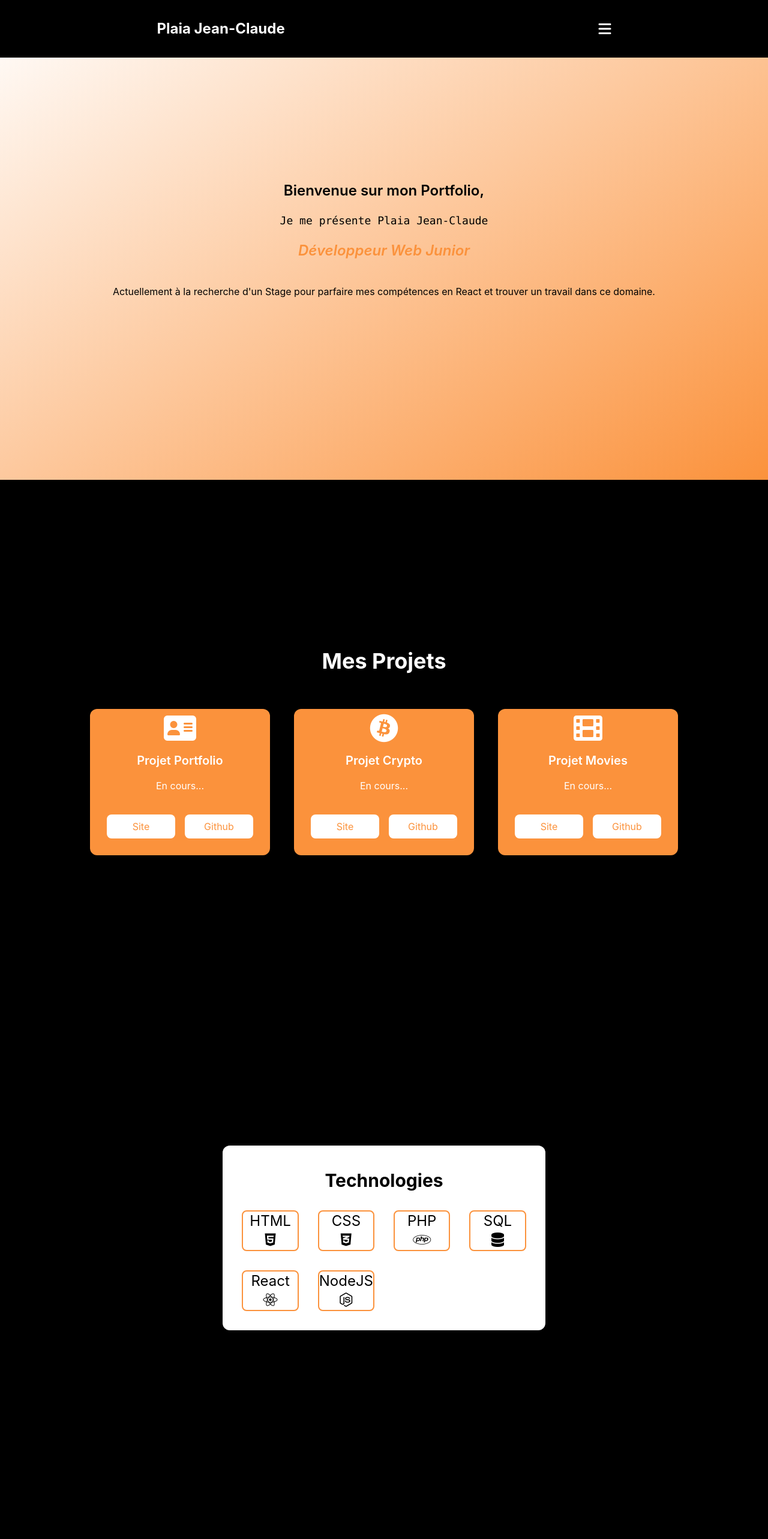
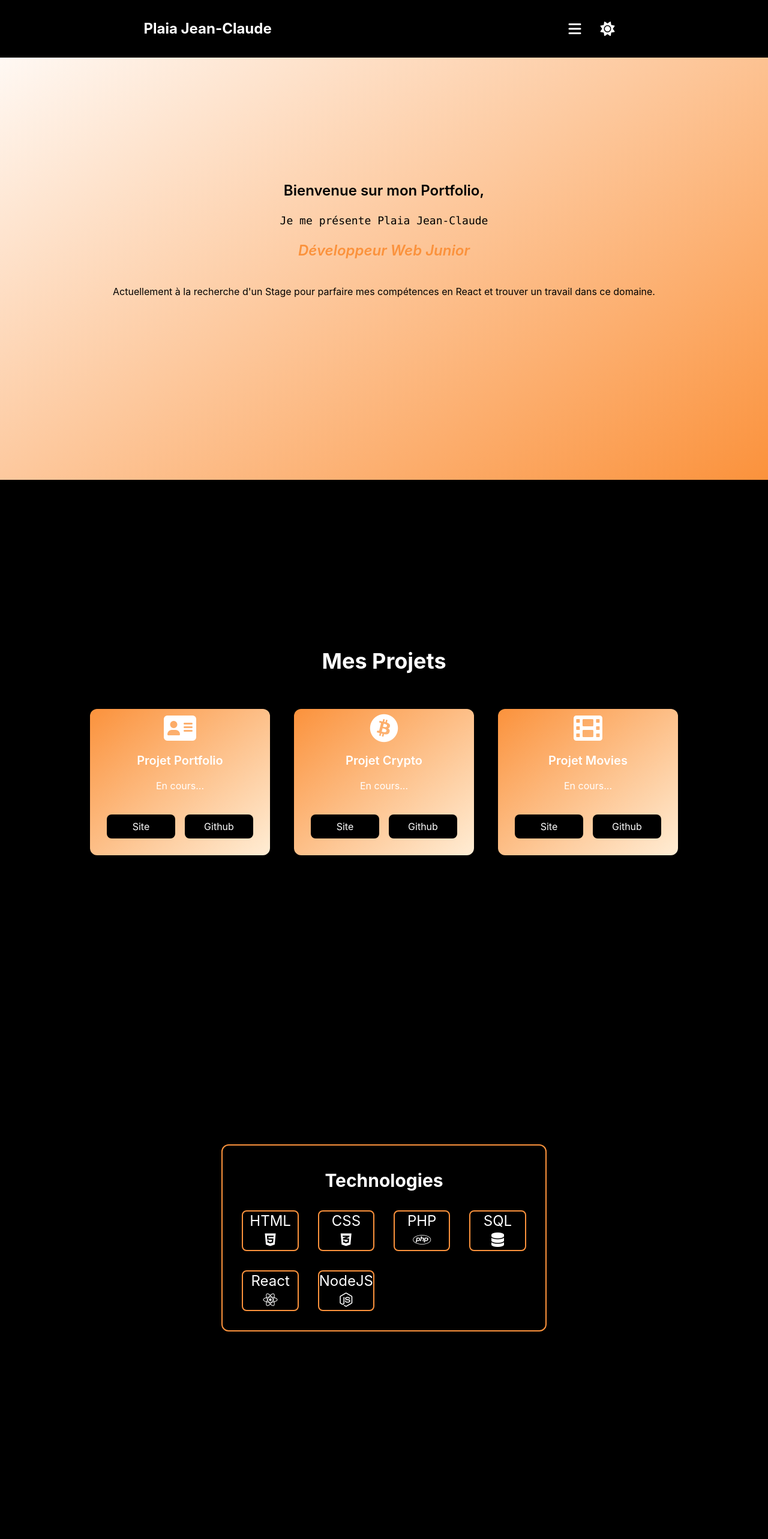
Before and after one commit to Dev-Nago/Portfolio, a React (Create React App) app: page / in a window 1280 px wide. Shown: the top 2566 px of the page at 60% size. Built offline with nearby package versions, Linux system fonts and the light colour scheme.

Commit message:
added light/dark mode

```diff
--- a/src/App.css
+++ b/src/App.css
@@ -1,3 +1,11 @@
 .App {
   text-align: center;
 }
+.dark {
+  background-color: black;
+  color: white;
+}
+.light {
+  background-color: white;
+  color: black;
+}
--- a/src/App.js
+++ b/src/App.js
@@ -5,20 +5,21 @@ import Infos from "./Components/Infos";
 import NavBar from "./Components/NavBar";
 import Projects from "./Components/Projects";
 import Socials from "./Components/Socials";
-import WaveTop from "./Components/WaveTop";
 import Technologies from "./Components/Technologies";
+import { useState } from "react";
 
 function App() {
+  const [isDarkMode, setIsDarkMode] = useState(true);
+
   return (
     <div className="App bg-gradient-to-br from-white to-orange-400 bg-no-repeat bg-fixed bg-cover overflow-hidden">
-      <NavBar />
+      <NavBar isDarkMode={isDarkMode} setIsDarkMode={setIsDarkMode} />
       <Infos />
-      <Projects />
-      <Technologies />
-      <Socials />
-      <WaveTop />
+      <Projects isDarkMode={isDarkMode} />
+      <Technologies isDarkMode={isDarkMode} />
+      <Socials isDarkMode={isDarkMode} />
       <ContactForm />
-      <Footer />
+      <Footer isDarkMode={isDarkMode} />
     </div>
   );
 }
--- a/src/Components/Footer.jsx
+++ b/src/Components/Footer.jsx
@@ -1,29 +1,28 @@
 import React from "react";
+import ScrollIntoView from "react-scroll-into-view";
 
-function Footer() {
+function Footer({ isDarkMode }) {
   return (
-    <div className="bg-black">
+    <div className={isDarkMode ? "dark" : "light"}>
       <div className="text-2xl flex flex-row justify-center">
-        <a href="/">
-          <i className="fa-solid fa-arrow-up flex m-5 my-16 text-white hover:text-orange-400"></i>
-        </a>
+        <ScrollIntoView selector="#Infos">
+          <i className="fa-solid fa-arrow-up flex m-5 my-16 hover:text-orange-400 cursor-pointer"></i>
+        </ScrollIntoView>
         <a href="https://github.com/Dev-Nago" target="blank_" rel="noreferrer">
-          <i className="fa-brands fa-github flex m-5 my-16 text-white hover:text-orange-400"></i>
+          <i className="fa-brands fa-github flex m-5 my-16  hover:text-orange-400"></i>
         </a>
         <a
           href="https://linkedin.com/in/jean-claude-plaia-b2a454179"
           target="blank_"
           rel="noreferrer"
         >
-          <i className="fa-brands fa-linkedin flex m-5 my-16 text-white hover:text-orange-400"></i>
+          <i className="fa-brands fa-linkedin flex m-5 my-16 hover:text-orange-400"></i>
         </a>
         <a href="mailto:pro.plaiajc@gmail.com" target="blank_" rel="noreferrer">
-          <i className="fa-solid fa-envelope flex m-5 my-16 text-white hover:text-orange-400"></i>
+          <i className="fa-solid fa-envelope flex m-5 my-16 hover:text-orange-400"></i>
         </a>
       </div>
-      <p className="text-xl text-white">
-        ©2022 Plaia Jean-Claude, tous droits réservés.
-      </p>
+      <p className="text-xl">©2022 Plaia Jean-Claude, tous droits réservés.</p>
     </div>
   );
 }
--- a/src/Components/NavBar.jsx
+++ b/src/Components/NavBar.jsx
@@ -1,10 +1,13 @@
 import React, { useState } from "react";
 import ScrollIntoView from "react-scroll-into-view";
 
-function NavBar() {
+function NavBar({ isDarkMode, setIsDarkMode }) {
   const [isOpen, setIsOpen] = useState(false);
 
-  const toggle = () => {
+  const toggleIsDarkMode = () => {
+    setIsDarkMode(!isDarkMode);
+  };
+  const toggleIsOpen = () => {
     setIsOpen(!isOpen);
   };
 
@@ -12,51 +15,68 @@ function NavBar() {
     "hover:text-orange-400 border-2 border-orange-400 w-full h-12 rounded-lg";
 
   return (
-    <div className="h-24 w-full bg-black text-white flex flex-row touch-none fixed">
+    <div
+      className={`h-24 w-full ${
+        isDarkMode ? "dark" : "light"
+      } flex flex-row touch-none fixed`}
+    >
       <h1 className="font-bold text-2xl m-auto z-40">Plaia Jean-Claude</h1>
-      <i
-        className={
-          isOpen
-            ? "fa-solid fa-x text-2xl m-auto hover:cursor-pointer"
-            : "fa-solid fa-bars m-auto text-2xl hover:cursor-pointer"
-        }
-        onClick={toggle}
-      ></i>
+      <div className="flex m-auto">
+        <i
+          className={
+            isOpen
+              ? "fa-solid fa-x text-2xl m-auto px-4 hover:cursor-pointer"
+              : "fa-solid fa-bars text-2xl m-auto px-4 hover:cursor-pointer"
+          }
+          onClick={toggleIsOpen}
+        ></i>
+        <i
+          className={
+            isDarkMode
+              ? "fa-solid fa-sun text-2xl m-auto px-4 hover:cursor-pointer"
+              : "fa-solid fa-moon text-2xl m-auto px-4 hover:cursor-pointer"
+          }
+          onClick={toggleIsDarkMode}
+        ></i>
+      </div>
+
       <div
         className={
           isOpen
-            ? "z-40 h-full w-full bg-black fixed left-0 flex flex-col ease-in-out duration-500 sm:w-96"
-            : "h-screen w-screen bg-black fixed flex flex-col -left-full ease-in-out duration-500 sm:w-96"
+            ? `z-40 h-full w-full fixed ${
+                isDarkMode ? "dark" : "light"
+              } left-0 flex flex-col ease-in-out duration-500 sm:w-96`
+            : "h-screen w-screen fixed {isDarkMode ? 'dark' : 'light'} flex flex-col -left-full ease-in-out duration-500 sm:w-96"
         }
-        onClick={toggle}
+        onClick={toggleIsOpen}
       >
         <div className="m-5 flex flex-col space-y-8">
           <i
             className="fa-solid fa-x text-2xl hover:cursor-pointer"
-            onClick={toggle}
+            onClick={toggleIsOpen}
           ></i>
           <ScrollIntoView selector="#Infos">
-            <button className={NavbarItemStyle} onClick={toggle}>
+            <button className={NavbarItemStyle} onClick={toggleIsOpen}>
               Infos
             </button>
           </ScrollIntoView>
           <ScrollIntoView selector="#Projects">
-            <button className={NavbarItemStyle} onClick={toggle}>
+            <button className={NavbarItemStyle} onClick={toggleIsOpen}>
               Projets
             </button>
           </ScrollIntoView>
           <ScrollIntoView selector="#Technos">
-            <button className={NavbarItemStyle} onClick={toggle}>
+            <button className={NavbarItemStyle} onClick={toggleIsOpen}>
               Technologies
             </button>
           </ScrollIntoView>
           <ScrollIntoView selector="#Socials">
-            <button className={NavbarItemStyle} onClick={toggle}>
+            <button className={NavbarItemStyle} onClick={toggleIsOpen}>
               Réseaux
             </button>
           </ScrollIntoView>
           <ScrollIntoView selector="#Contact">
-            <button className={NavbarItemStyle} onClick={toggle}>
+            <button className={NavbarItemStyle} onClick={toggleIsOpen}>
               Contact
             </button>
           </ScrollIntoView>
--- a/src/Components/Projects.jsx
+++ b/src/Components/Projects.jsx
@@ -1,6 +1,6 @@
 import React from "react";
 
-function Projects() {
+function Projects({ isDarkMode }) {
   const projects = [
     {
       image: "fa-solid fa-address-card text-5xl m-2",
@@ -27,7 +27,9 @@ function Projects() {
 
   return (
     <div
-      className="bg-black text-white p-5 flex flex-col justify-center items-center sm:h-screen"
+      className={`p-5 flex flex-col ${
+        isDarkMode ? "dark" : "light"
+      } justify-center items-center sm:h-screen`}
       id="Projects"
     >
       <h1 className="text-4xl font-bold my-10 mt-32">Mes Projets</h1>
@@ -35,7 +37,7 @@ function Projects() {
         {projects.map((project, key) => (
           <div
             key={key}
-            className="bg-orange-400 rounded-xl w-[300px] m-5 flex flex-col"
+            className="bg-gradient-to-br from-orange-400 to-orange-100 rounded-xl w-[300px] m-5 flex flex-col"
           >
             <i className={project.image}></i>
             <h2 className="m-2 text-xl font-semibold">{project.title}</h2>
@@ -43,7 +45,9 @@ function Projects() {
             <div className="flex flex-row p-2 m-3">
               <a
                 href={project.link}
-                className="bg-white rounded-lg text-orange-400 p-2 m-2 w-1/2"
+                className={`rounded-lg p-2 m-2 w-1/2 ${
+                  isDarkMode ? "dark" : "light"
+                }`}
               >
                 Site
               </a>
@@ -51,7 +55,9 @@ function Projects() {
                 href={project.github}
                 target="_blank"
                 rel="noreferrer"
-                className="bg-white rounded-lg text-orange-400 p-2 m-2 w-1/2"
+                className={`rounded-lg p-2 m-2 w-1/2 ${
+                  isDarkMode ? "dark" : "light"
+                }`}
               >
                 Github
               </a>
--- a/src/Components/Socials.jsx
+++ b/src/Components/Socials.jsx
@@ -1,12 +1,14 @@
 import React from "react";
 
-function Socials() {
+function Socials({ isDarkMode }) {
   return (
     <div
-      className="bg-black sm:h-screen place-content-center flex flex-col"
+      className={`sm:h-screen place-content-center flex flex-col pb-48 ${
+        isDarkMode ? "dark" : "light"
+      }`}
       id="Socials"
     >
-      <h2 className="text-2xl text-orange-400 mt-32 font-bold">Réseaux</h2>
+      <h2 className="text-2xl text-orange-400 font-bold mt-24">Réseaux</h2>
       <div className="text-5xl flex flex-col justify-center w-full md:flex-row">
         <a
           href="https://github.com/Dev-Nago"
@@ -14,7 +16,7 @@ function Socials() {
           rel="noreferrer"
           className="m-5 p-10 border-2 border-orange-400 rounded-2xl"
         >
-          <i className="fa-brands fa-github text-white rounded-full hover:text-orange-400"></i>
+          <i className="fa-brands fa-github  rounded-full hover:text-orange-400"></i>
         </a>
         <a
           href="https://linkedin.com/in/jean-claude-plaia-b2a454179"
@@ -22,7 +24,7 @@ function Socials() {
           rel="noreferrer"
           className="m-5 p-10 border-2 border-orange-400 rounded-2xl"
         >
-          <i className="fa-brands fa-linkedin text-white hover:text-orange-400"></i>
+          <i className="fa-brands fa-linkedin hover:text-orange-400"></i>
         </a>
         <a
           href="mailto:pro.plaiajc@gmail.com"
@@ -30,7 +32,7 @@ function Socials() {
           rel="noreferrer"
           className="m-5 p-10 border-2 border-orange-400 rounded-2xl"
         >
-          <i className="fa-solid fa-envelope text-white hover:text-orange-400"></i>
+          <i className="fa-solid fa-envelope hover:text-orange-400"></i>
         </a>
       </div>
     </div>
--- a/src/Components/Technologies.jsx
+++ b/src/Components/Technologies.jsx
@@ -1,6 +1,6 @@
 import React from "react";
 
-function Technologies() {
+function Technologies({ isDarkMode }) {
   const datas = [
     { name: "HTML", icon: "fa-brands fa-html5" },
     { name: "CSS", icon: "fa-brands fa-css3-alt" },
@@ -15,10 +15,12 @@ function Technologies() {
 
   return (
     <div
-      className="bg-black p-10 flex flex-col justify-center items-center h-screen"
+      className={`p-10 flex flex-col justify-center items-center h-screen ${
+        isDarkMode ? "dark" : "light"
+      }`}
       id="Technos"
     >
-      <div className="bg-white rounded-xl mt-32 p-5">
+      <div className="border-2 border-orange-400 rounded-xl mt-32 p-5">
         <h1 className="text-3xl font-bold m-5">Technologies</h1>
         <div className="grid grid-cols-2 gap-2 text-2xl lg:grid-cols-4">
           {datas.map((data, key) => (
--- a/src/Components/WaveTop.jsx
+++ /dev/null
@@ -1,17 +0,0 @@
-import React from "react";
-
-function WaveTop() {
-  return (
-    <>
-      <svg xmlns="http://www.w3.org/2000/svg" viewBox="0 0 1440 320">
-        <path
-          fill="#000000"
-          fillOpacity="1"
-          d="M0,32L48,69.3C96,107,192,181,288,181.3C384,181,480,107,576,117.3C672,128,768,224,864,261.3C960,299,1056,277,1152,256C1248,235,1344,213,1392,202.7L1440,192L1440,0L1392,0C1344,0,1248,0,1152,0C1056,0,960,0,864,0C768,0,672,0,576,0C480,0,384,0,288,0C192,0,96,0,48,0L0,0Z"
-        ></path>
-      </svg>
-    </>
-  );
-}
-
-export default WaveTop;
```
